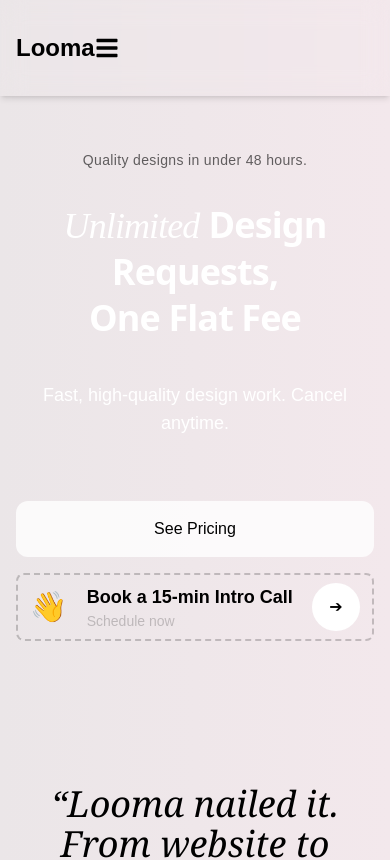
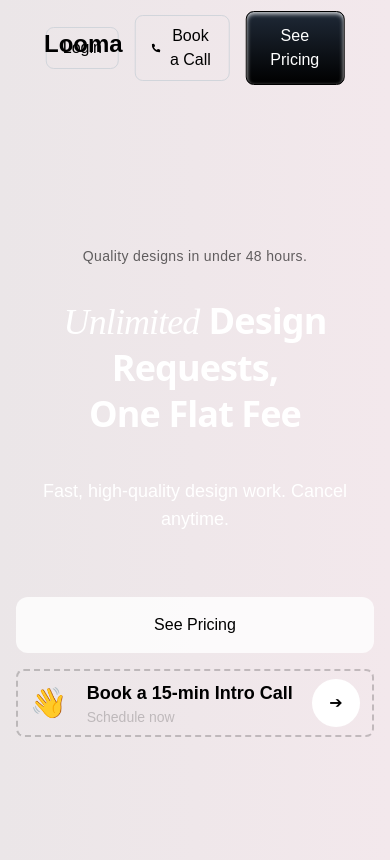
Before and after one commit to Marco1993-M/Looma, a Next.js app: page / in a window 390 px wide. Shown: the top 860 px of the page. Built offline with nearby package versions, Linux system fonts and the light colour scheme.

Commit message:
Update Navbar.tsx

```diff
--- a/src/components/Navbar.tsx
+++ b/src/components/Navbar.tsx
@@ -1,17 +1,14 @@
 "use client";
 
-import { useState } from "react";
 import Link from "next/link";
-import { FaPhoneAlt, FaBars, FaTimes } from "react-icons/fa";
+import { FaPhoneAlt } from "react-icons/fa";
 
 export default function Navbar() {
-  const [menuOpen, setMenuOpen] = useState(false);
-
-  function scrollToPlans(duration: number = 800) {
+    function scrollToPlans(duration = 800) {
     const plansSection = document.getElementById("plans");
     if (!plansSection) return;
 
-    const navbarHeight = 64;
+    const navbarHeight = 64; // adjust to your navbar height
     const targetPosition = plansSection.offsetTop - navbarHeight;
     const startPosition = window.scrollY;
     const distance = targetPosition - startPosition;
@@ -25,7 +22,7 @@
       if (timeElapsed < duration) requestAnimationFrame(animation);
     }
 
-    function easeInOutQuad(t: number, b: number, c: number, d: number): number {
+    function easeInOutQuad(t, b, c, d) {
       t /= d / 2;
       if (t < 1) return (c / 2) * t * t + b;
       t--;
@@ -36,60 +33,40 @@
   }
 
   return (
-    <nav className="fixed top-0 left-0 w-full z-50 bg-transparent backdrop-blur-md px-4 sm:px-8 py-4 shadow-md">
+    <nav className="top-0 left-0 w-full z-50 bg-transparent px-8 py-4">
       <div className="relative h-16 flex items-center">
-        {/* Logo */}
-        <Link href="/" className="text-2xl font-bold text-black">
+        {/* Logo positioned 12px from left and top */}
+        <Link
+          href="/"
+          className="absolute top-3 left-3 text-2xl font-bold text-black z-10"
+        >
           Looma
         </Link>
 
-        {/* Desktop Buttons */}
-        <div className="hidden md:flex items-center gap-4">
+        {/* Buttons centered */}
+        <div className="absolute left-1/2 top-1/2 transform -translate-x-1/2 -translate-y-1/2 flex items-center gap-4">
+          {/* Login Button */}
           <button className="border border-gray-300 text-black px-4 py-2 rounded-lg hover:bg-white hover:text-black transition">
             Login
           </button>
+
+          {/* Book a Call */}
           <button className="border border-gray-300 text-black px-4 py-2 rounded-lg flex items-center gap-2 hover:bg-white hover:text-black transition">
             <FaPhoneAlt />
             Book a Call
           </button>
-          <button
-            onClick={() => scrollToPlans(1000)}
+
+          {/* See Pricing */}
+   <button
+            onClick={() => scrollToPlans(1000)} // duration in ms
             className="bg-gradient-to-t from-black to-gray-800 text-white px-6 py-3 rounded-lg border border-black shadow-inner shadow-white/80 hover:shadow-[inset_0_0_10px_rgba(255,255,255,0.35),0_4px_12px_rgba(0,0,0,0.5)] transition-all duration-300"
           >
             See Pricing
           </button>
+
+
         </div>
-
-        {/* Mobile Menu Button */}
-        <button
-          className="md:hidden text-2xl text-black"
-          onClick={() => setMenuOpen(!menuOpen)}
-        >
-          {menuOpen ? <FaTimes /> : <FaBars />}
-        </button>
       </div>
-
-      {/* Mobile Menu */}
-      {menuOpen && (
-        <div className="md:hidden mt-2 flex flex-col items-center gap-4">
-          <button className="border border-gray-300 text-black px-4 py-2 rounded-lg w-full text-center hover:bg-white hover:text-black transition">
-            Login
-          </button>
-          <button className="border border-gray-300 text-black px-4 py-2 rounded-lg flex items-center justify-center gap-2 w-full hover:bg-white hover:text-black transition">
-            <FaPhoneAlt />
-            Book a Call
-          </button>
-          <button
-            onClick={() => {
-              scrollToPlans(1000);
-              setMenuOpen(false);
-            }}
-            className="bg-gradient-to-t from-black to-gray-800 text-white px-6 py-3 rounded-lg border border-black shadow-inner shadow-white/80 hover:shadow-[inset_0_0_10px_rgba(255,255,255,0.35),0_4px_12px_rgba(0,0,0,0.5)] transition-all duration-300 w-full text-center"
-          >
-            See Pricing
-          </button>
-        </div>
-      )}
     </nav>
   );
 }
```
